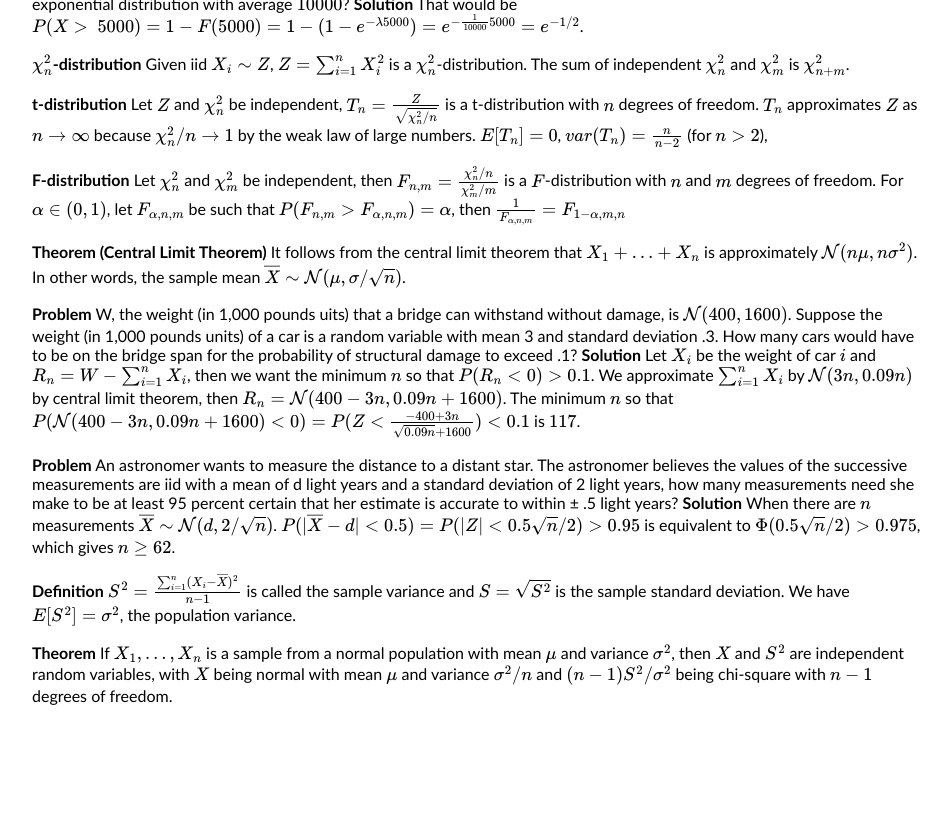
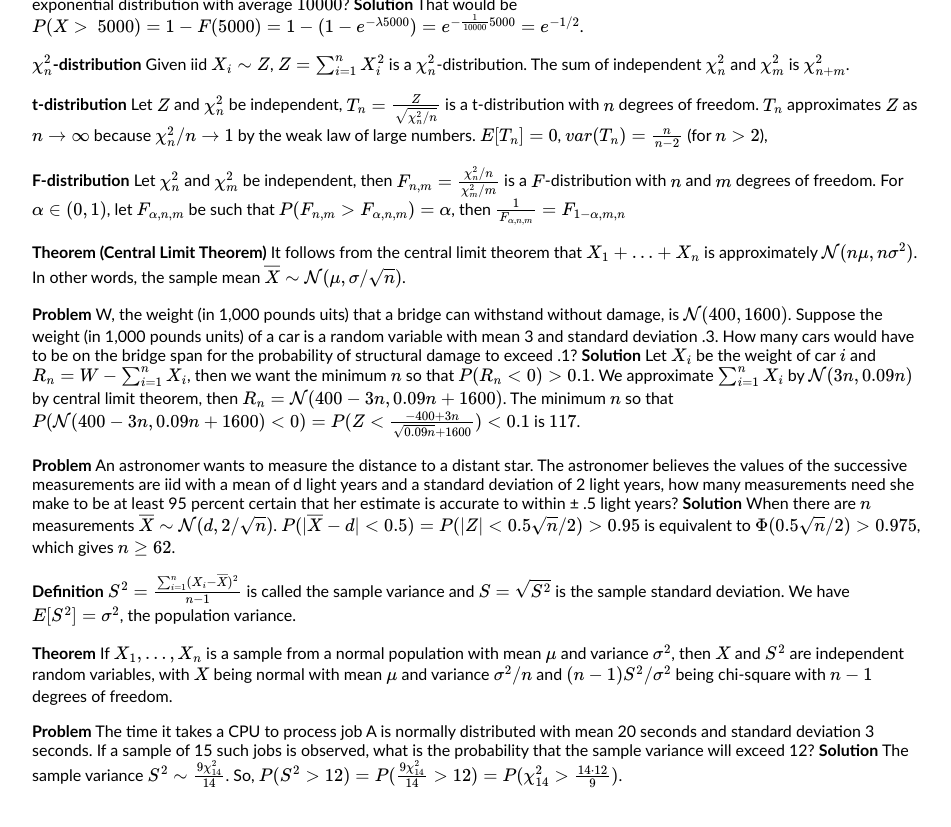
Before and after one commit to henryzhang11/questions-I-have, a Jekyll site: the page built from _posts/2023-08-20-probability-theory-review.md, in a window 1280 px wide and 900 px high, scrolled down 2827 px. Shown: the top 827 px of the window, without its empty margins (160-1111 px from the left). Built offline with Jekyll 4.4.1, drawn with Linux system fonts in a browser that asks for light colours; formulas are drawn with MathJax 3.

Commit message:
Update 2023-08-20-probability-theory-review.md

```diff
--- a/_posts/2023-08-20-probability-theory-review.md
+++ b/_posts/2023-08-20-probability-theory-review.md
@@ -88,3 +88,6 @@ title: "probability theory review"
 **Definition** $S^2=\frac{\sum_{i=1}^n(X_i-\overline{X})^2}{n-1}$ is called the sample variance and $S=\sqrt{S^2}$ is the sample standard deviation. We have $E[S^2]=\sigma^2$, the population variance.
 
 **Theorem** If $X_1,...,X_n$ is a sample from a normal population with mean $\mu$ and variance $\sigma^2$, then $X$ and $S^2$ are independent random variables, with $X$ being normal with mean $\mu$ and variance $\sigma^2/n$ and $(n − 1)S^2/\sigma^2$ being chi-square with $n − 1$ degrees of freedom.
+
+**Problem** The time it takes a CPU to process job A is normally distributed with mean 20 seconds and standard deviation 3 seconds. If a sample of 15 such jobs is observed, what is the probability that the sample variance will exceed 12?
+**Solution** The sample variance $S^2\sim \frac{9\chi_{14}^2}{14}$. So, $P(S^2>12)=P(\frac{9\chi_{14}^2}{14}>12)=P(\chi_{14}^2>\frac{14\cdot 12}{9})$.
```
